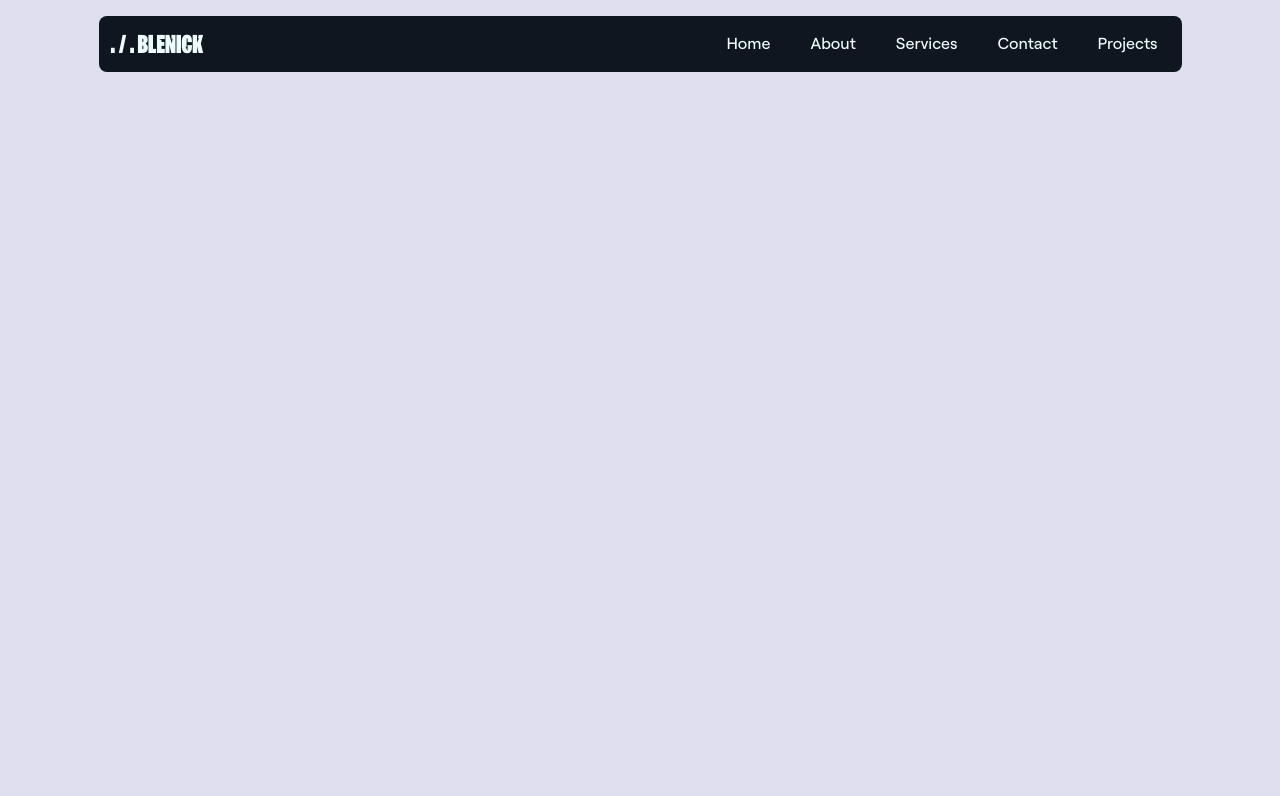
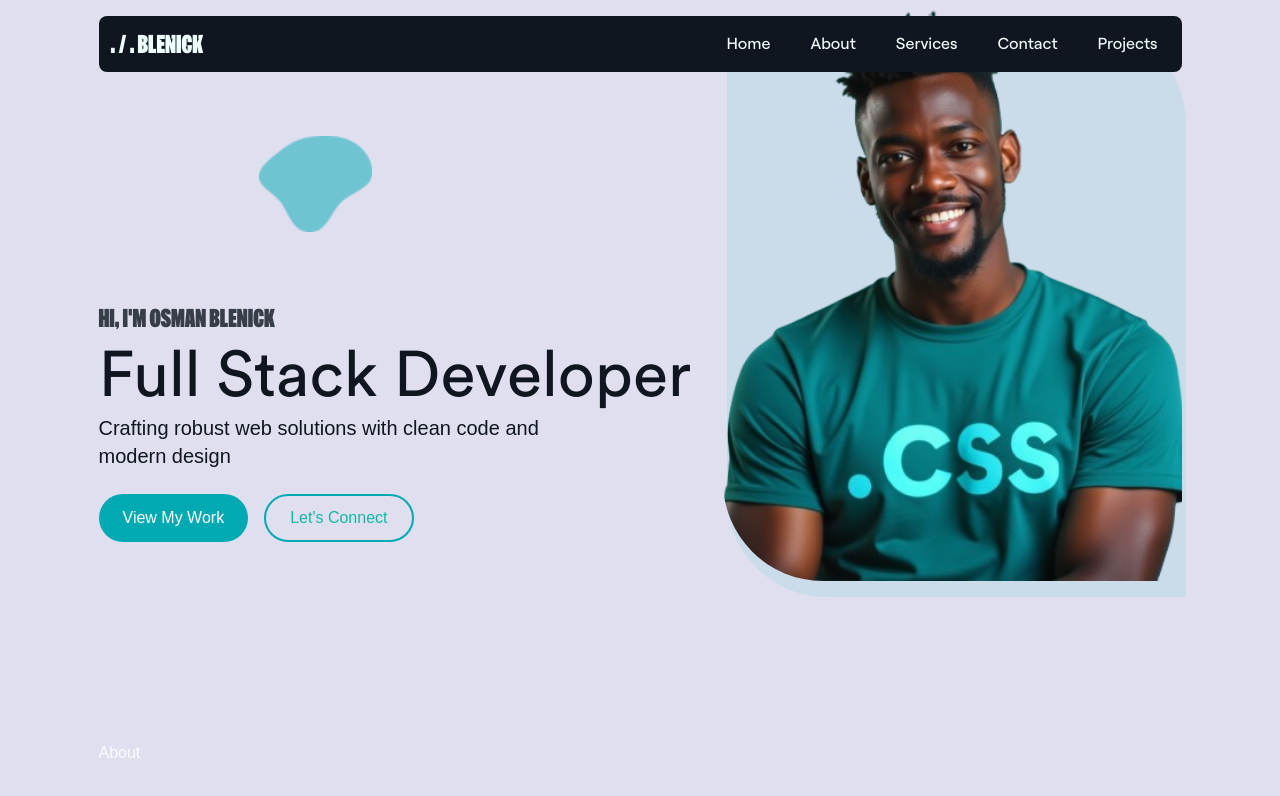
Before and after one commit to theeWhizz/personal-portfolio, a React (Vite) app: page / in a window 1280 px wide. Shown: the top 796 px of the page. Built offline with nearby package versions, Linux system fonts and the light colour scheme; a web font is replaced by a local one.

Commit message:
starting hero section

```diff
--- a/src/App.jsx
+++ b/src/App.jsx
@@ -1,15 +1,16 @@
+import { BrowserRouter as Router } from 'react-router-dom';
+
 import './App.css'
 import Navbar from './components/Navbar';
-import { BrowserRouter as Router } from 'react-router-dom';
-
+import Hero from './components/Hero';
+import About from './components/About';
 function App() {
-
   return (
     <div>
       <Router>
         <Navbar />
-        {/* import { CgMenuRight } from "react-icons/cg";
-import { IoClose } from "react-icons/io5"; */}
+        <Hero />
+        <About />
       </Router>
     </div>
   );
--- /dev/null
+++ b/src/components/About.jsx
@@ -0,0 +1,9 @@
+import React from 'react'
+
+const About = () => {
+  return (
+    <div>About</div>
+  )
+}
+
+export default About
--- a/src/components/Hero.jsx
+++ b/src/components/Hero.jsx
@@ -1,9 +1,60 @@
-import React from 'react'
+import { SocialMediaIcons } from './SocialMediaData';
 
 const Hero = () => {
+  const portraitHeroImage = SocialMediaIcons.find((img) => img.id === 5);
+  const vectorImage = SocialMediaIcons.find((img) => img.id === 6).src;
+
   return (
-    <div>Hero</div>
-  )
-}
+    <div className="max-w-6xl mx-auto py-10 md:py-8 md:pt-16">
+      <img src={vectorImage}
+        style={{
+          position: 'absolute',
+          height: '6rem',
+          width: 'auto',
+          zIndex: '-10',
+          opacity: '50%',
+          transform: 'translateX(10rem)'
+        }}
+      />
+      <div className="md:flex grid md:flex-row items-center justify-between gap-8">
+        {/* Left Content */}
+        <div className="max-[990px]:flex-1 space-y-2">
+          <p className="text-2xl text-primary opacity-80 font-zentry">
+            Hi, I'm Osman Blenick
+          </p>
 
-export default Hero
+          <h1 className="text-5xl md:text-5xl lg:text-[4rem] font-circular-web text-primary leading-tight">
+            Full Stack Developer
+          </h1>
+
+          <p className="text-2xl md:text-xl text-primary md:max-w-lg">
+            Crafting robust web solutions with clean code and modern design
+          </p>
+
+          <div className="flex gap-4 pt-4">
+            <button className="bg-accent text-white px-6 py-2.5 rounded-full hover:bg-accent/75 transition-colors duration-200">
+              View My Work
+            </button>
+            <button className="border-2 border-accent text-teal-500 px-6 py-2.5 rounded-full hover:bg-secondary transition-colors duration-200">
+              Let's Connect
+            </button>
+          </div>
+        </div>
+
+        {/* Right Image */}
+        <div className="flex-1 relative">
+          <div className="relative w-full aspect-[4/5] max-w-lg">
+            <div className="absolute inset-0 -z-10 bg-accent-100 rounded-bl-[100px] rounded-tr-[100px] translate-x-1 min-[480px]:translate-x-40 md:translate-x-1 -translate-y-28"></div>
+            <img
+              src={portraitHeroImage.src}
+              alt={portraitHeroImage.alt}
+              className="absolute md:-translate-y-32 -z-10 w-full h-full object-cover rounded-bl-[100px]"
+            />
+          </div>
+        </div>
+      </div>
+    </div>
+  );
+};
+
+export default Hero;
--- a/src/components/Navbar copy.jsx
+++ /dev/null
@@ -1,149 +0,0 @@
-import { useState, useRef, useEffect } from "react";
-import { Link } from "react-router-dom";
-import { CgMenuRight } from "react-icons/cg";
-import { IoClose } from "react-icons/io5";
-
-const Navbar = () => {
-  const [hoveredId, setHoveredId] = useState(null);
-  const [indicatorStyle, setIndicatorStyle] = useState({
-    width: 0,
-    left: 0
-  });
-
-  const [isMobileMenuOpen, setIsMobileMenuOpen] = useState(false);
-  const navRef = useRef(null);
-  const linksRefs = useRef({});
-  const [isHoveringNav, setIsHoveringNav] = useState(false);
-
-  const links = [
-    { id: 1, text: 'Home', href: '#'},
-    { id: 2, text: 'About', href: '#'},
-    { id: 3, text: 'Services', href: '#'},
-    { id: 4, text: 'Contact', href: '#'}
-  ];
-
-  useEffect(() => {
-    if (hoveredId && linksRefs.current[hoveredId]) {
-      const linkElement = linksRefs.current[hoveredId];
-      const rect = linkElement.getBoundingClientRect();
-      const parentRect = linkElement.parentElement.getBoundingClientRect();
-
-      setIndicatorStyle({
-        width: rect.width,
-        left: rect.left - parentRect.left,
-      });
-    }
-  }, [hoveredId]);
-
-  useEffect(() => {
-    if (linksRefs.current[1]) {
-      const firstLink = linksRefs.current[1];
-      const rect = firstLink.getBoundingClientRect();
-      const parentRect = firstLink.parentElement.getBoundingClientRect();
-
-      setIndicatorStyle({
-        width: rect.width,
-        left: rect.left - parentRect.left,
-      });
-    }
-  }, []);
-
-  const handleMouseMove = (e) => {
-    if (!isHoveringNav) return;
-
-    const nextRect = navRef.current.getBoundingClientRect();
-    const mouseX = e.clientX - nextRect.left;
-
-    let closestLink = null;
-    let minDistance = Infinity;
-
-    Object.entries(linksRefs.current).forEach(([id, element]) => {
-      const rect = element.getBoundingClientRect();
-      const linkCenterX = rect.left + rect.width / 2 - nextRect.left;
-      const distance = Math.abs(mouseX - linkCenterX);
-
-      if (distance < minDistance) {
-        minDistance = distance;
-        closestLink = parseInt(id);
-      }
-    });
-
-    if (closestLink !== hoveredId) {
-      setHoveredId(closestLink);
-    }
-  };
-
-  return (
-    <div className="relative">
-      <div className="navbar flex-between bg-primary px-5 py-3 rounded-lg">
-        <div>
-          <Link>
-            <h1 className="font-zentry text-2xl special-font text-secondary cursor-pointer">. / . <b>blenick</b></h1>
-          </Link>
-        </div>
-
-        <button
-          className="md:hidden p-2 rounded-lg transition-colors duration-200"
-          onClick={() => setIsMobileMenuOpen(!isMobileMenuOpen)}
-          aria-label={isMobileMenuOpen ? 'Close menu' : 'Open menu'}
-        >
-          {isMobileMenuOpen ? (
-            <IoClose size={30} className="text-secondary" />
-          ) : (
-            <CgMenuRight size={30} className="text-secondary" />
-          )}
-        </button>
-
-        <div
-          ref={navRef}
-          className={`
-            md:flex md:relative gap-4
-            ${isMobileMenuOpen ? 'grid' : 'hidden'} grid-cols-2 md:flex-row absolute top-full right-0 bg-primary text-secondary z-10 transition-all duration-200 ease-in-out
-          `}
-          onMouseEnter={() => setIsHoveringNav(true)}
-          onMouseLeave={() => setIsHoveringNav(false)}
-          onMouseMove={handleMouseMove}
-        >
-          <div
-            className={`
-              absolute pt-2 pb-5 -z-10 rounded-3xl transition-all duration-300 ease-in-out bg-secondary
-            `}
-            style={{
-              width: indicatorStyle.width,
-              left: indicatorStyle.left,
-              opacity: isHoveringNav ? 1 : 0,
-            }}
-          />
-
-          <div
-            className={`
-              absolute pt-3 pb-3 rounded-3xl transition-all duration-300 ease-in-out bg-secondary hidden md:block
-            `}
-            style={{
-              width: indicatorStyle.width,
-              left: indicatorStyle.left,
-              opacity: isHoveringNav ? 1 : 0,
-            }}
-          />
-
-          {links.map(link => (
-            <a
-              key = {link.id}
-              ref={el => linksRefs.current[link.id] = el}
-              href={link.href}
-              className={`px-3 z-50 transition-colors duration-200
-                ${hoveredId === link.id ? 'text-secondary' : 'text-secondary'}
-              hover:text-primary font-robert-medium
-            `}
-                onClick={() => setIsMobileMenuOpen(false)}
-            >
-              {link.text}
-            </a>
-          ))}
-        </div>
-      </div>
-    </div>
-  );
-};
-
-export default Navbar
--- a/src/components/SocialMediaData.jsx
+++ b/src/components/SocialMediaData.jsx
@@ -1,37 +1,31 @@
 export const SocialMediaIcons = [
-  // {
-  //   id: 1,
-  //   src: '/public/img/facebook.png',
-  //   alt: 'Facebook'
-  // },
   {
-    id: 2,
+    id: 1,
     src: '/public/img/twitter.png',
     alt: 'Twitter'
   },
   {
-    id: 3,
+    id: 2,
     src: '/public/img/instagram.png',
     alt: 'Instagram'
   },
   {
-    id: 4,
+    id: 3,
     src: '/public/img/linkedin.png',
     alt: 'LinkedIn',
   },
-  // {
-  //   id: 5,
-  //   src: '/public/img/youtube.png',
-  //   alt: 'YouTube'
-  // },
-  // {
-  //   id: 6,
-  //   src: '/public/img/tiktok.png',
-  //   alt: 'TikTok'
-  // },
   {
-    id: 7,
+    id: 4,
     src: '/public/img/whatsapp.png',
     alt: 'WhatsApp'
+  },
+  {
+    id: 5,
+    src: '/public/img/hero-img.png',
+    alt: 'Hero Portrait'
+  },
+  {
+    id: 6,
+    src: '/public/img/Vector-1.png',
   }
 ];
--- a/tailwind.config.js
+++ b/tailwind.config.js
@@ -22,6 +22,7 @@ export default {
         midnightblue: {
           900: '#101720',
         },
+        'accent-100': '#14b8a61a',
       }
     },
   },
```
